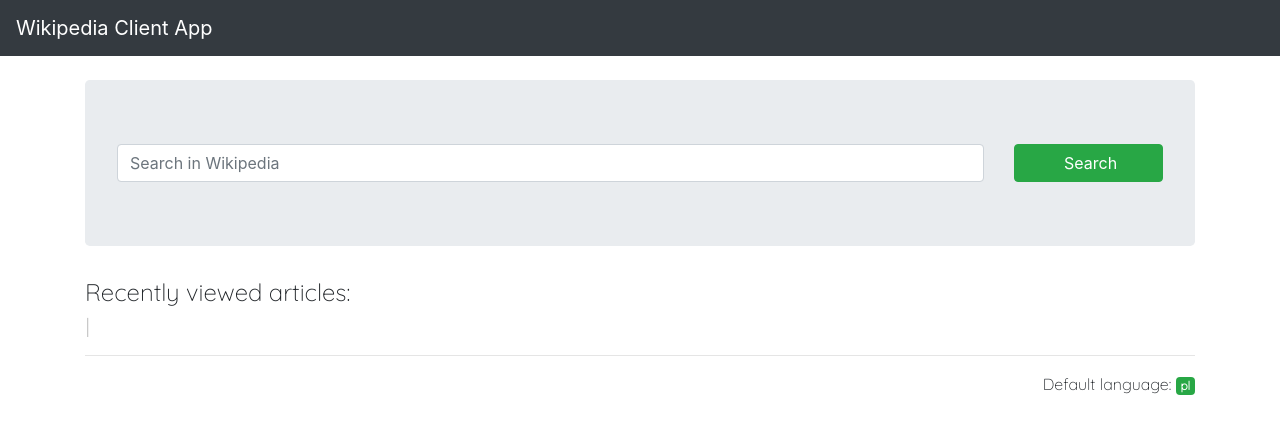
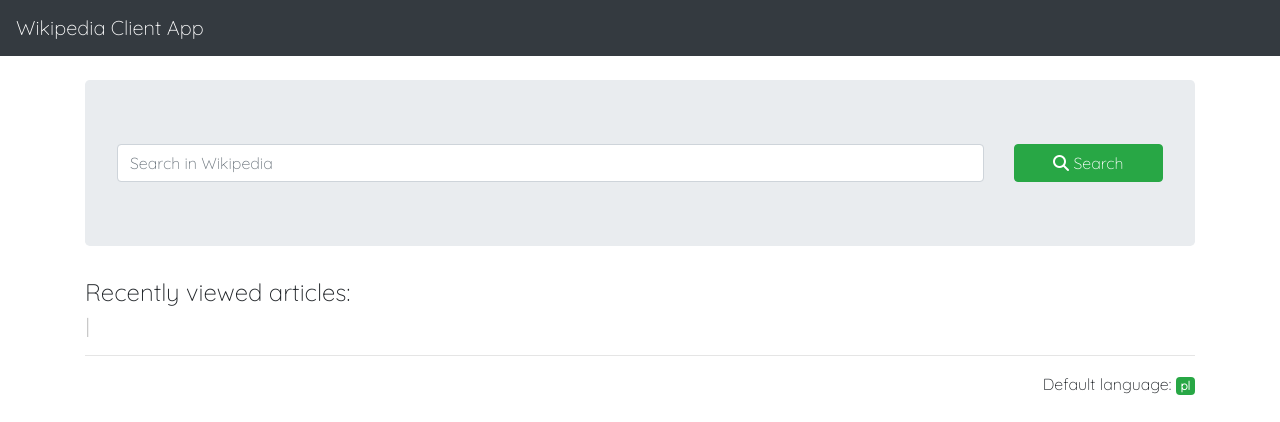
Before and after one commit to tytuskedzierski/FlaskWikiApp, a Flask app: page / in a window 1280 px wide. Shown: the top 422 px of the page. Run offline with Flask 2, Linux system fonts and the light colour scheme; data that the repository does not hold is empty; some libraries are stand-ins or nearby versions.

Commit message:
css cosmetics

```diff
--- a/templates/error.html
+++ b/templates/error.html
@@ -4,12 +4,13 @@
 <script src="https://ajax.googleapis.com/ajax/libs/jquery/3.4.1/jquery.min.js"></script>
 <script src="https://cdnjs.cloudflare.com/ajax/libs/popper.js/1.16.0/umd/popper.min.js"></script>
 <script src="https://maxcdn.bootstrapcdn.com/bootstrap/4.4.1/js/bootstrap.min.js"></script>
+<script src="https://kit.fontawesome.com/bc2f0ae690.js" crossorigin="anonymous"></script>
 <link href="https://fonts.googleapis.com/css2?family=Open+Sans+Condensed:wght@300&family=Quicksand:wght@300&display=swap" rel="stylesheet">
 <title>WikiSearch</title>
 </head>
 <body>
 <nav class="navbar navbar-expand-sm bg-dark navbar-dark">
-<a class="navbar-brand" href="{{app_address}}">Wikipedia Client App</a>
+<a class="navbar-brand" href="{{app_address}}" style="font-family: 'Quicksand', sans-serif;">Wikipedia Client App</a>
 </nav>
 <div class="container">
 
@@ -18,10 +19,10 @@
         <div class="jumbotron">
             <div class="row">
                 <div class="col-sm-10">
-                    <input type="text" id="text" class="form-control" placeholder="Search in Wikipedia" />
+                    <input type="text" id="text" class="form-control" placeholder="Search in Wikipedia" style="font-family: 'Quicksand', sans-serif;" />
                 </div>
                 <div class="col-sm-2">
-                    <button type="button" id="btn" class="btn btn-success btn-block" value="Search" onClick="javascript: window.location.replace('{{app_address}}/Search/{{defaultLang}}/' + document.getElementById('text').value);"><i class="fas fa-search"></i>&nbsp;Search</button>
+                    <button type="button" style="font-family: 'Quicksand', sans-serif;" id="btn" class="btn btn-success btn-block" value="Search" onClick="javascript: window.location.replace('{{app_address}}/Search/{{defaultLang}}/' + document.getElementById('text').value);"><i class="fas fa-search"></i>&nbsp;Search</button>
                 </div>
             </div>
         </div>
--- a/templates/wikiSearch.html
+++ b/templates/wikiSearch.html
@@ -10,7 +10,7 @@
 <body>
 
 <nav class="navbar navbar-expand-sm bg-dark navbar-dark">
-<a class="navbar-brand" href="{{app_adress}}">Wikipedia Client App</a>
+<a class="navbar-brand" href="{{app_adress}}" style="font-family: 'Quicksand', sans-serif;">Wikipedia Client App</a>
 </nav>
 
 <div class="container">
--- a/templates/wikiShow.html
+++ b/templates/wikiShow.html
@@ -10,7 +10,7 @@
 </head>
 <body>
 <nav class="navbar navbar-expand-sm bg-dark navbar-dark">
-<a class="navbar-brand" href="{{app_adress}}">Wikipedia Client App</a>
+<a class="navbar-brand" href="{{app_adress}}" style="font-family: 'Quicksand', sans-serif;">Wikipedia Client App</a>
 </nav>
 
 <div class="container">
```
